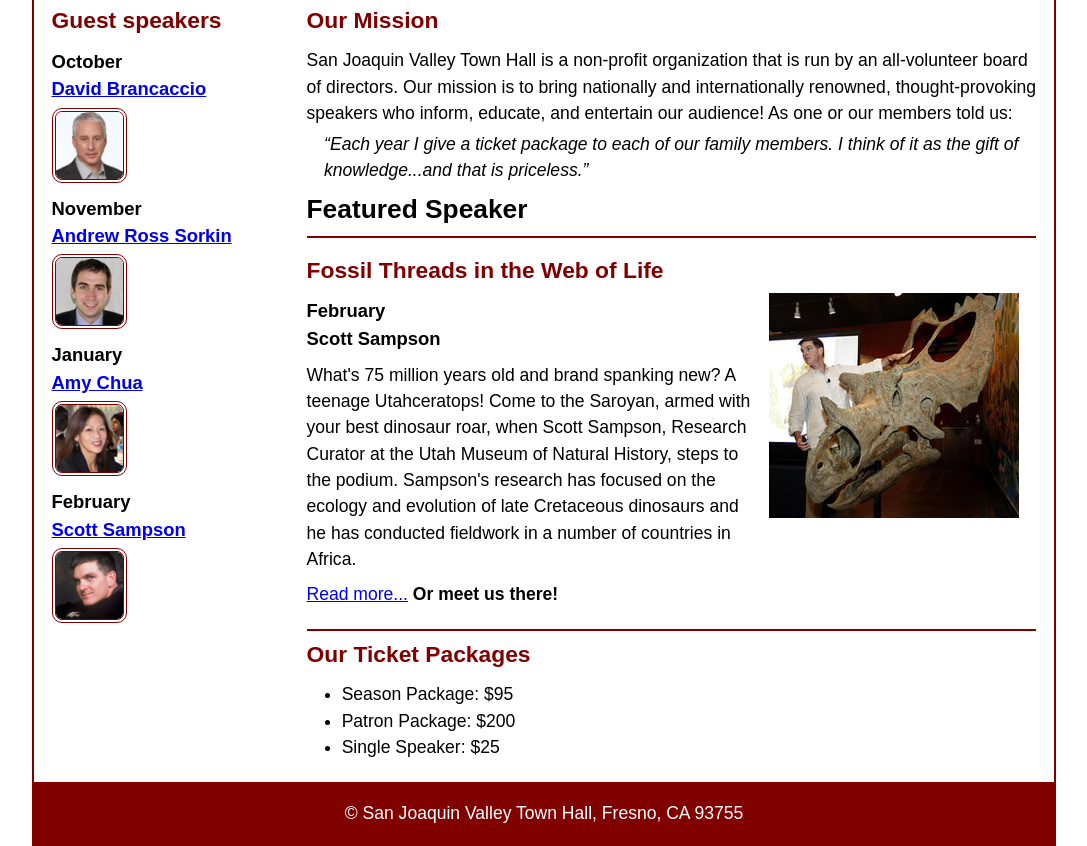
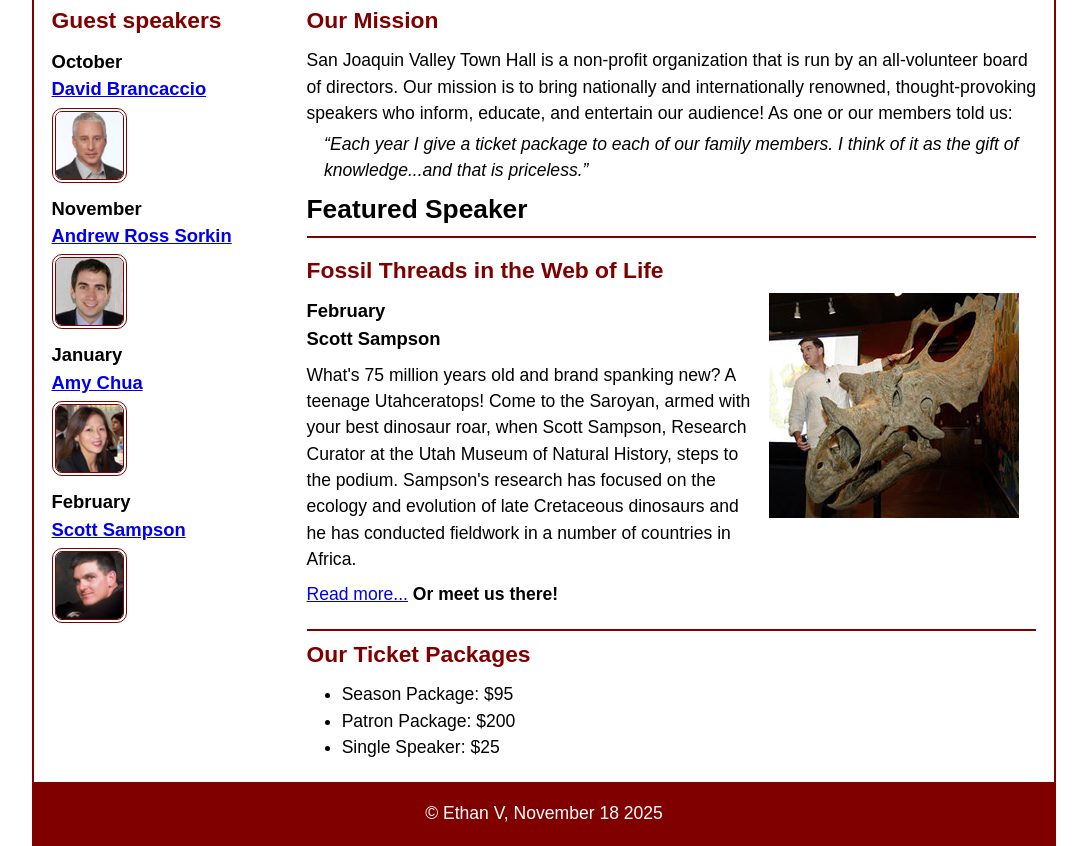
Before and after one commit to Bonyoze/A11, a plain HTML site: page index.html in a window 1280 px wide. Shown: the part 185-1031 px from the top of the page, without its empty margins (96-1183 px from the left). Drawn offline with Linux system fonts and the light colour scheme.

Commit message:
Update copyright

```diff
--- a/index.html
+++ b/index.html
@@ -85,7 +85,7 @@
 		</section>
 	</main>
 	<footer>
-		<p>&copy; San Joaquin Valley Town Hall, Fresno, CA 93755</p>
+		<p>&copy; Ethan V, November 18 2025</p>
 	</footer>
 </body>
 </html>
```
